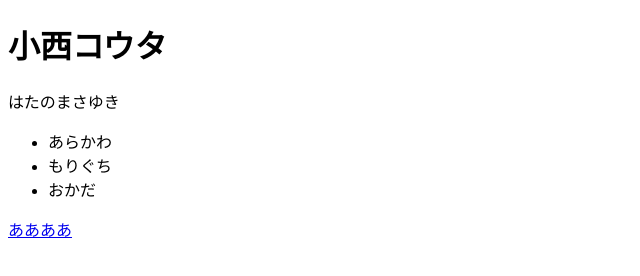
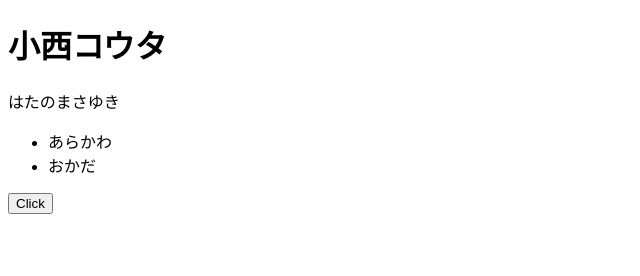
Before and after one commit to FukushiKen2/ARAKAWA, a plain HTML site: page index.html in a window 1280 px wide. Shown: the whole page, without its empty margins (0-640 px from the left). Drawn offline with Linux system fonts and the light colour scheme.

Commit message:
Update and rename hatano.html to index.html

```diff
--- a/hatano.html
+++ b/index.html
@@ -3,6 +3,7 @@
 <head>
 <meta charset="UTF-8">
 <title>たんざわすぐれのブログ</title>
+<script src="test.js"></script>
 </head>
 
 <body>
@@ -10,10 +11,10 @@
 はたのまさゆき
 <ul>
 <li>あらかわ</li>
-<li>もりぐち</li>
 <li>おかだ</li>
 </ul>
 
-<a href="https://ja.wikipedia.org/wiki/文書型宣言">ああああ </a>
+<input type="button" value="Click" onclick="ohayou()">
+
 </body>
 </html>
```
